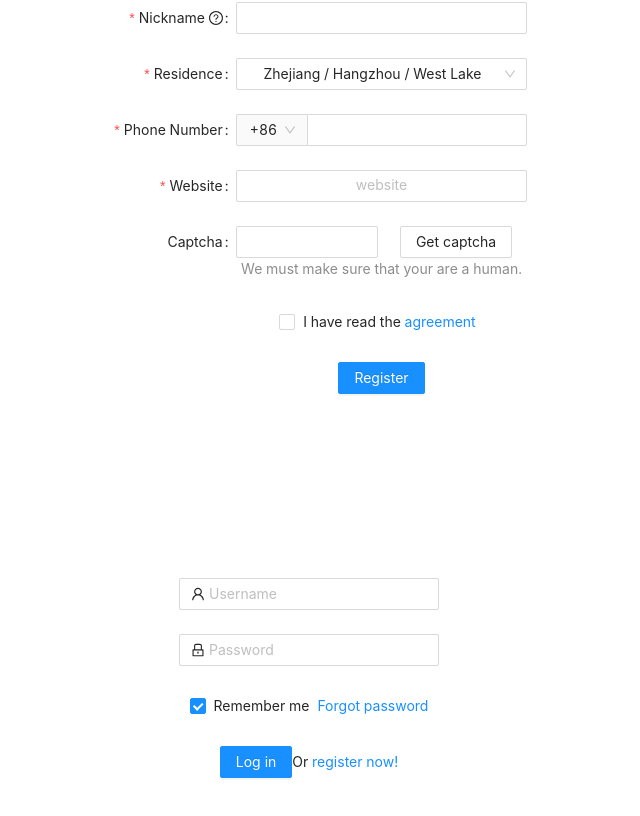
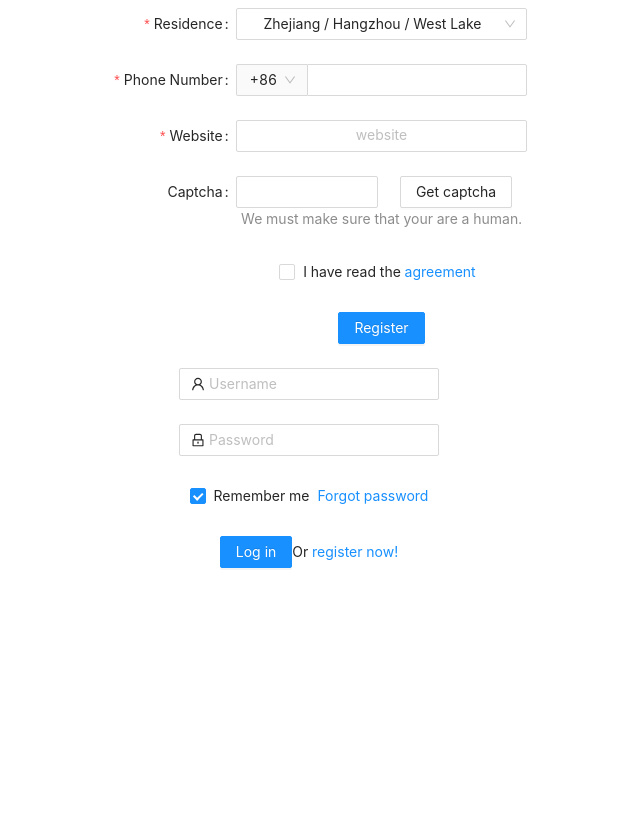
Before and after one commit to rishivit/front-end, a React (Create React App) app: page / in a window 1280 px wide. Shown: the part 246-1062 px from the top of the page, without its empty margins (331-971 px from the left). After the commit the page ends 838 px from the top, so only its background shows below. Built offline with nearby package versions, Linux system fonts and the light colour scheme.

Commit message:
Removed pages folder

```diff
--- a/package.json
+++ b/package.json
@@ -10,7 +10,7 @@
     "node-sass": "^4.14.1",
     "react": "^16.14.0",
     "react-dom": "^16.14.0",
-    "react-scripts": "3.4.3",
+    "react-scripts": "^3.4.3",
     "scss": "^0.2.4"
   },
   "scripts": {
--- a/src/App.css
+++ b/src/App.css
@@ -14,6 +14,7 @@
 }
 
 .App-header {
+  margin-top: 30px;
   background-color: white;
   min-height: 100vh;
   display: flex;
--- a/src/App.js
+++ b/src/App.js
@@ -3,8 +3,9 @@ import {Button} from 'antd';
 import logo from './logo.svg';
 import 'antd/dist/antd.css';
 import './App.css';
-import RegisterPage from './pages/register-page/register-page.component';
-import LoginPage from './pages/login-page/login-page.component';
+import RegisterPage from './components/register-form/register-form.component';
+import LoginPage from './components/login-form/login-form.component';
+
 function App() {
   return (
     <div className="App">
--- a/src/components/login-form/login-form.component.jsx
+++ b/src/components/login-form/login-form.component.jsx
@@ -1,7 +1,7 @@
 import React, { useState } from 'react';
 import { Form, Input, Button, Checkbox } from 'antd';
 import { UserOutlined, LockOutlined } from '@ant-design/icons';
-
+// import './login-form.styles.css';
 const NormalLoginForm = () => {
   const onFinish = values => {
     console.log('Received values of form: ', values);
--- a/src/components/register-form/register-form.component.jsx
+++ b/src/components/register-form/register-form.component.jsx
@@ -12,7 +12,7 @@ import {
   AutoComplete,
 } from 'antd';
 import { QuestionCircleOutlined } from '@ant-design/icons';
-
+// import './register-form.styles.css';
 const { Option } = Select;
 const AutoCompleteOption = AutoComplete.Option;
 
--- a/src/pages/login-page/login-page.component.jsx
+++ /dev/null
@@ -1,17 +0,0 @@
-import React from 'react';
-
-import NormalLoginForm from '../../components/login-form/login-form.component';
-
-import './login-page.styles.scss';
-
-import { Typography } from 'antd';
-
-const { Title } = Typography;
-
-const LoginPage = () => (
-    <div style={{ padding: '10vh' }}>
-        <NormalLoginForm/ >
-    </div>
-);
-
-export default LoginPage;
--- a/src/pages/register-page/register-page.component.jsx
+++ /dev/null
@@ -1,17 +0,0 @@
-
-import React from 'react';
-
-import './register-page.styles.scss';
-
-import { Typography } from 'antd';
-import RegistrationForm from '../../components/register-form/register-form.component';
-
-const { Title } = Typography;
-
-const RegisterPage = () => (
-  <div style={{ padding: '10vh' }}>
-      <RegistrationForm />
-  </div>
-);
-
-export default RegisterPage;
--- a/src/pages/register-page/register-page.styles.scss
+++ /dev/null
@@ -1,9 +0,0 @@
-
-.register-page-div {
-  width: 100vw;
-  height: auto;
-
-  .register-page-title {
-      padding: 400px;
-  }
-}
```
Also changed, not shown: src/components/login-form/login-form.styles.css (renamed from src/pages/login-page/login-page.styles.scss, +5 -4 lines), src/components/register-form/register-form.styles.css (added, +8 -0 lines), src/components/navigation/navigation.component.jsx (added), src/components/navigation/navigation.styles.scss (added), 1 other file (tests, documents, lock files or other folders).
